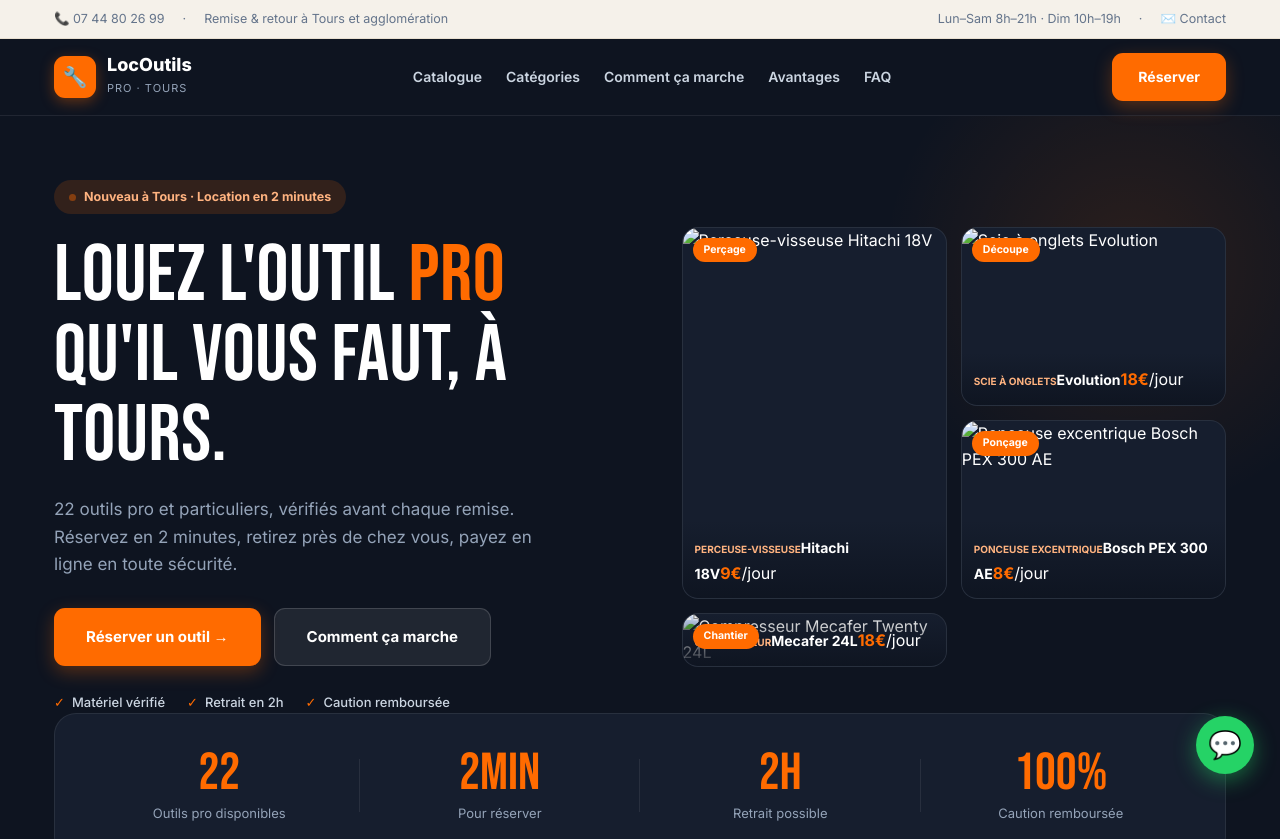
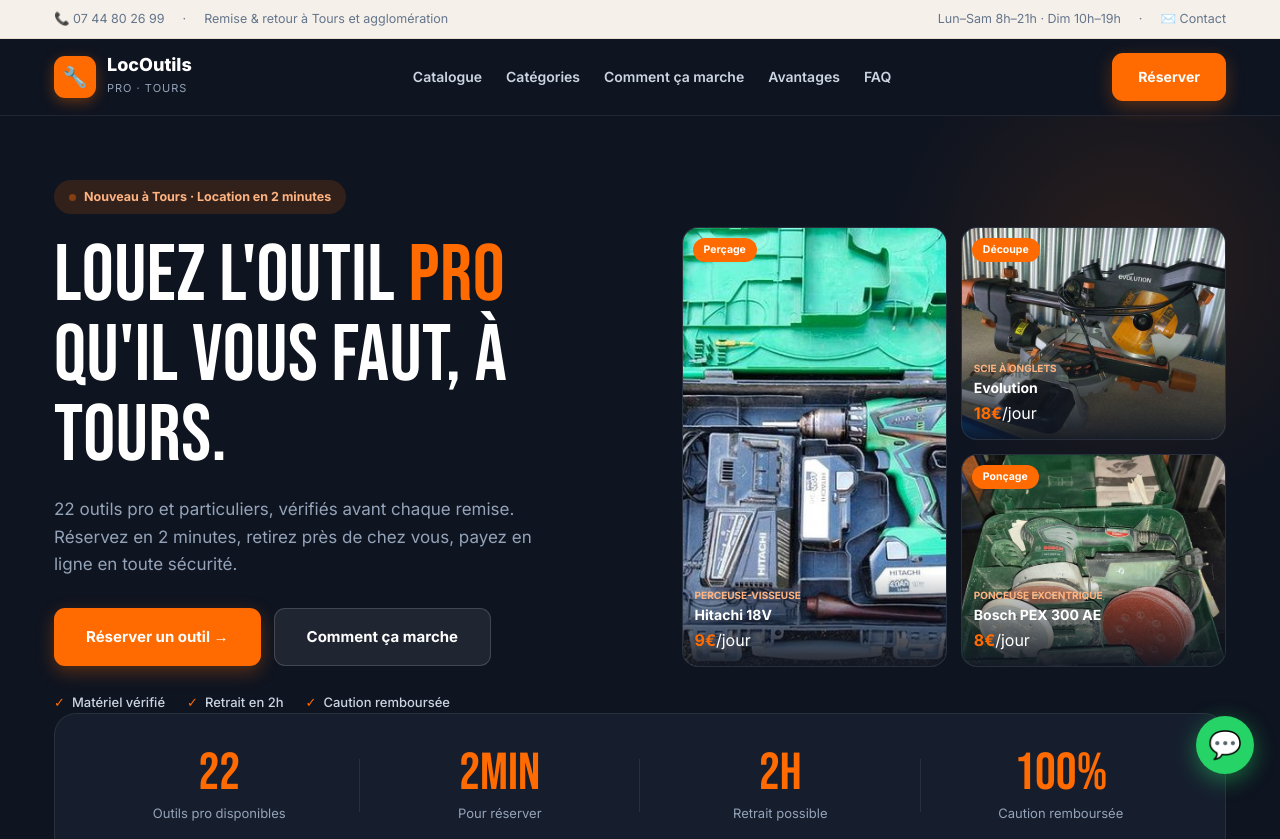
Before and after one commit to AtlasCoreUs/locoutils37, a website: page index.html in a window 1280 px wide. Shown: the top 839 px of the page. Drawn offline with Linux system fonts and the light colour scheme.

Commit message:
HOTFIX: correction du hero visuel de la page accueil

```diff
--- a/index.html
+++ b/index.html
@@ -78,6 +78,11 @@ nav{position:sticky;top:0;z-index:200;background:var(--ink);border-bottom:1px so
 .hv-info .b{font-size:10px;color:#FFB380;font-weight:700;text-transform:uppercase}
 .hv-info .n{font-size:14px;font-weight:700;margin:1px 0 2px}
 .hv-info .p b{color:var(--orange);font-size:16px}
+.hv-info .b,
+.hv-info .n,
+.hv-info .p{
+  display:block;
+}
 .stats{background:var(--ink);padding:0 0 56px}
 .stats-in{background:var(--ink-2);border:1px solid var(--line-dark);border-radius:var(--r-lg);padding:34px;display:grid;grid-template-columns:repeat(4,1fr);gap:20px}
 .stat{text-align:center;position:relative}
@@ -373,26 +378,49 @@ footer{background:#0A0F18;color:#94A3B8}
         </div>
       </div>
       <div class="hero-visual" id="heroVisual">
-        <a href="catalogue/fiches/perceuse-visseuse-sans-fil-hikoki-hitachi.html" class="hv-card big" style="grid-column:1;grid-row:1/3">
-          <img src="images/p/thumb/perceuse-visseuse-sans-fil-hikoki-hitachi.jpg" alt="Perceuse-visseuse Hitachi 18V" loading="eager">
+
+  <a href="catalogue/fiches/perceuse-visseuse-sans-fil-hikoki-hitachi.html"
+     class="hv-card big">
+    <img
+      src="catalogue/images/p/thumb/perceuse-visseuse-sans-fil-hikoki-hitachi.jpg"
+      alt="Perceuse-visseuse Hitachi 18V"
+      loading="eager">
     <span class="hv-tag">Perçage</span>
-          <div class="hv-info"><span class="b">Perceuse-visseuse</span><span class="n">Hitachi 18V</span><span class="p"><b>9€</b>/jour</span></div>
+    <div class="hv-info">
+      <span class="b">Perceuse-visseuse</span>
+      <span class="n">Hitachi 18V</span>
+      <span class="p"><b>9€</b>/jour</span>
+    </div>
   </a>
-        <a href="catalogue/fiches/scie-a-onglets-evolution.html" class="hv-card" style="grid-column:2;grid-row:1">
-          <img src="images/p/thumb/scie-a-onglets-evolution.jpg" alt="Scie à onglets Evolution" loading="eager">
+
+  <a href="catalogue/fiches/scie-a-onglets-evolution.html"
+     class="hv-card">
+    <img
+      src="catalogue/images/p/thumb/scie-a-onglets-evolution.jpg"
+      alt="Scie à onglets Evolution"
+      loading="eager">
     <span class="hv-tag">Découpe</span>
-          <div class="hv-info"><span class="b">Scie à onglets</span><span class="n">Evolution</span><span class="p"><b>18€</b>/jour</span></div>
+    <div class="hv-info">
+      <span class="b">Scie à onglets</span>
+      <span class="n">Evolution</span>
+      <span class="p"><b>18€</b>/jour</span>
+    </div>
   </a>
-        <a href="catalogue/fiches/ponceuse-excentrique-bosch-pex.html" class="hv-card" style="grid-column:2;grid-row:2">
-          <img src="images/p/thumb/ponceuse-excentrique-bosch-pex.jpg" alt="Ponceuse excentrique Bosch PEX 300 AE" loading="eager">
+
+  <a href="catalogue/fiches/ponceuse-excentrique-bosch-pex.html"
+     class="hv-card">
+    <img
+      src="catalogue/images/p/thumb/ponceuse-excentrique-bosch-pex.jpg"
+      alt="Ponceuse excentrique Bosch PEX 300 AE"
+      loading="eager">
     <span class="hv-tag">Ponçage</span>
-          <div class="hv-info"><span class="b">Ponceuse excentrique</span><span class="n">Bosch PEX 300 AE</span><span class="p"><b>8€</b>/jour</span></div>
+    <div class="hv-info">
+      <span class="b">Ponceuse excentrique</span>
+      <span class="n">Bosch PEX 300 AE</span>
+      <span class="p"><b>8€</b>/jour</span>
+    </div>
   </a>
-        <a href="catalogue/fiches/compresseur-mecafer-avec-flexible-et-coffret.html" class="hv-card" style="grid-column:1;grid-row:3">
-          <img src="images/p/thumb/compresseur-mecafer-avec-flexible-et-coffret.jpg" alt="Compresseur Mecafer Twenty 24L" loading="eager">
-          <span class="hv-tag">Chantier</span>
-          <div class="hv-info"><span class="b">Compresseur</span><span class="n">Mecafer 24L</span><span class="p"><b>18€</b>/jour</span></div>
-        </a>
+
 </div>
     </div>
   </div>
```
Lines whose indentation alone changed are shown as unchanged.
